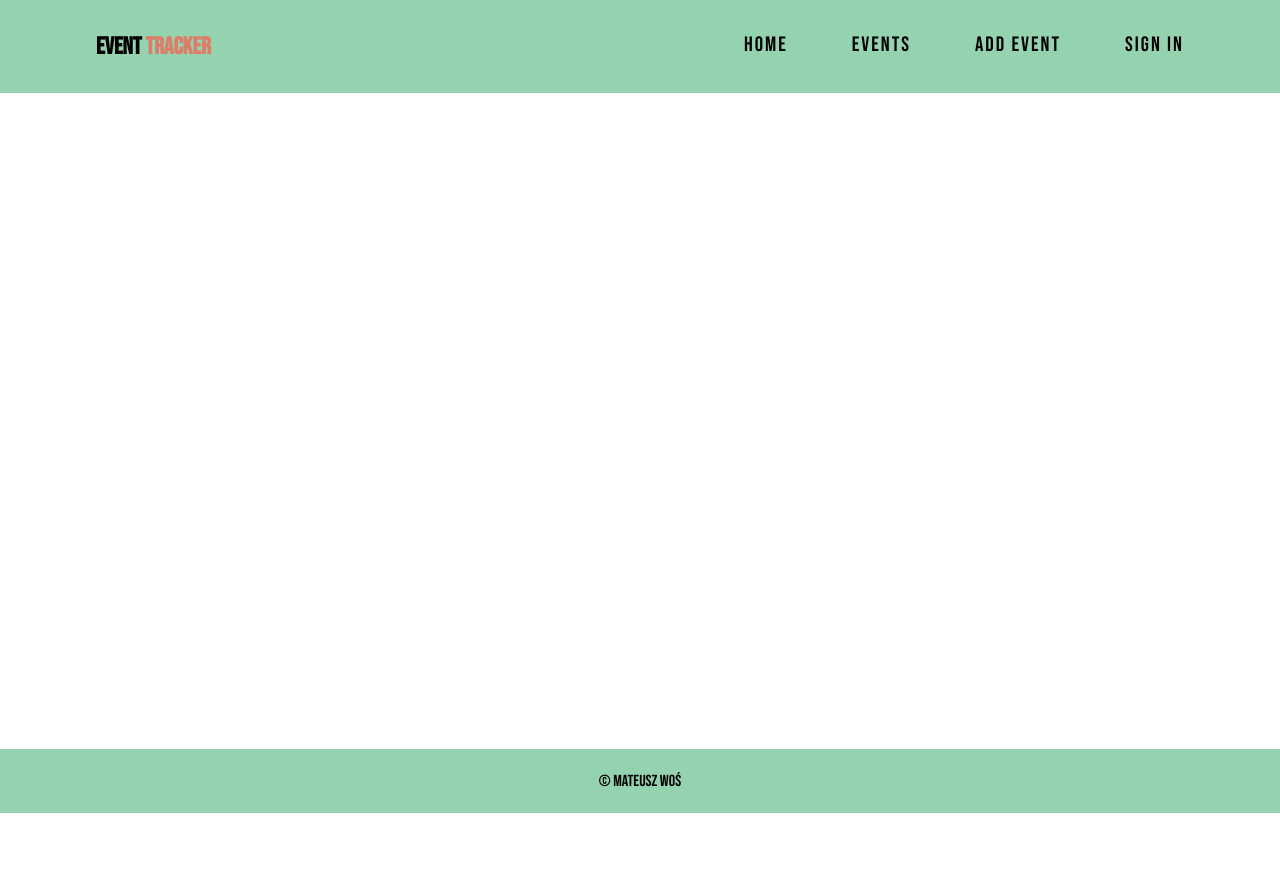
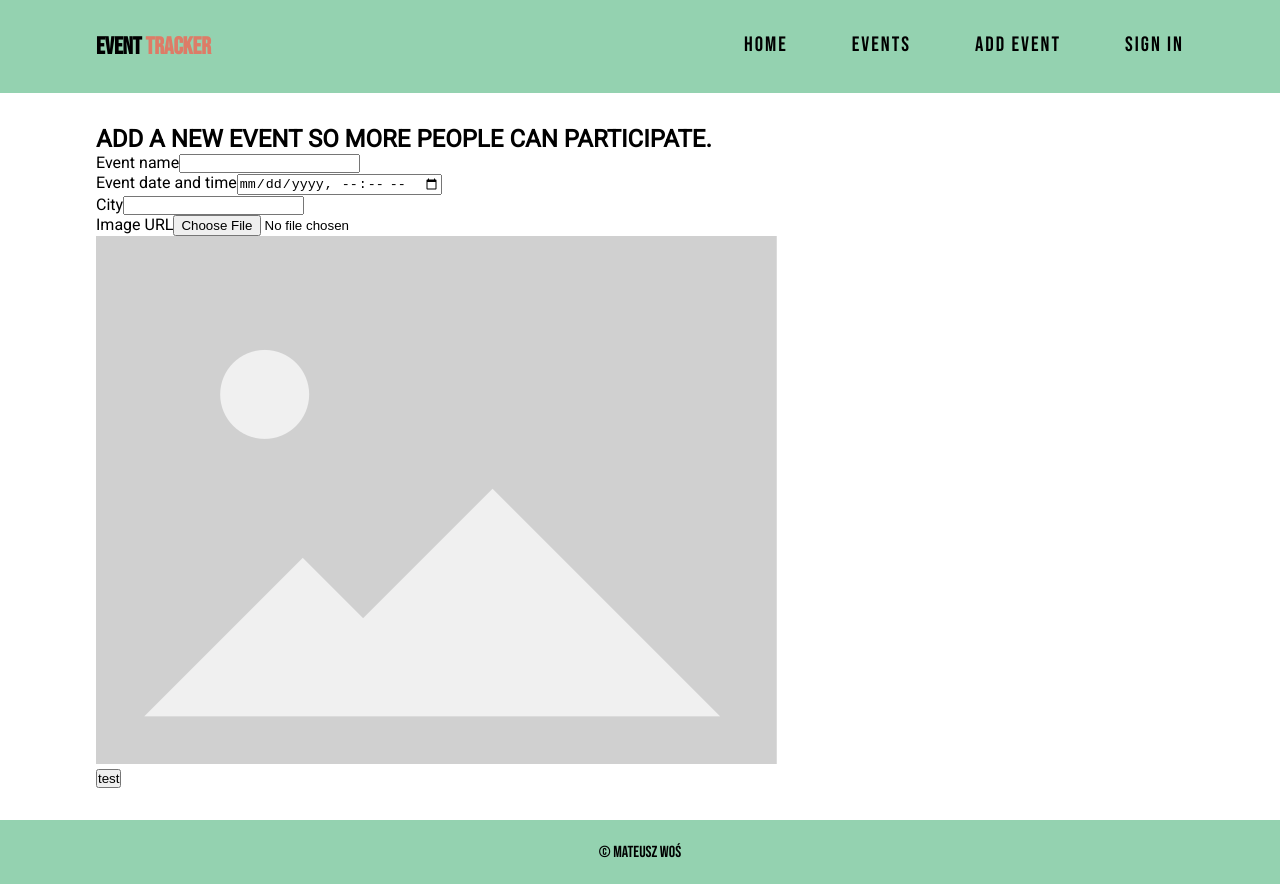
Before and after one commit to Desparion7/Event-tracker, an Angular app: page /add-event in a window 1280 px wide. Before the commit this address led to /. Before the commit the page ends 813 px from the top, so only its background shows below. Built offline with nearby package versions, Linux system fonts and the light colour scheme.

Commit message:
add add-event page basic

```diff
--- /dev/null
+++ b/src/app/add-event/add-event.component.css
@@ -0,0 +1,3 @@
+.newEvent h2 {
+  text-transform: uppercase;
+}
--- /dev/null
+++ b/src/app/add-event/add-event.component.html
@@ -0,0 +1,39 @@
+<div class="newEvent container">
+  <h2>Add a new event so more people can participate.</h2>
+  <form (ngSubmit)="onSubmit(newEventForm)" #newEventForm="ngForm">
+    <div>
+      <label for="eventName">Event name</label>
+      <input type="text" id="eventName" name="eventName" ngModel required />
+    </div>
+    <div>
+      <label for="eventName">Event date and time</label>
+      <input
+        type="datetime-local"
+        id="eventDate"
+        name="eventDate"
+        ngModel
+        required
+      />
+    </div>
+    <div>
+      <label for="eventCity">City</label>
+      <input type="text" id="eventCity" name="eventCity" ngModel required />
+    </div>
+    <div>
+      <label for="imagePath">Image URL</label>
+      <input
+        (change)="showPreview($event)"
+        type="file"
+        id="imagePath"
+        name="imagePath"
+        ngModel
+        required
+        #imagePath
+      />
+    </div>
+    <div>
+      <img [src]="imgSrc" />
+    </div>
+    <button type="submit">test</button>
+  </form>
+</div>
--- /dev/null
+++ b/src/app/add-event/add-event.component.ts
@@ -0,0 +1,29 @@
+import { Component, ViewChild, OnInit } from '@angular/core';
+import { NgForm } from '@angular/forms';
+
+@Component({
+  selector: 'app-add-event',
+  templateUrl: './add-event.component.html',
+  styleUrls: ['./add-event.component.css'],
+})
+export class AddEventComponent implements OnInit {
+  @ViewChild('newEventForm') eventForm!: NgForm;
+
+  imgSrc: any = './assets/placeholder.png';
+  selectedImg: any;
+
+  ngOnInit(): void {}
+
+  onSubmit(event: NgForm) {
+    console.log(event);
+  }
+
+  showPreview($event: any) {
+    const reader = new FileReader();
+    reader.onload = (e) => {
+      if (e.target) this.imgSrc = e.target.result;
+    };
+    reader.readAsDataURL($event.target.files[0]);
+    this.selectedImg = $event.target.files[0];
+  }
+}
--- a/src/app/app-routing.module.ts
+++ b/src/app/app-routing.module.ts
@@ -3,11 +3,13 @@ import { RouterModule, Routes } from '@angular/router';
 import { MainpageComponent } from './mainpage/mainpage.component';
 import { EventsListPageComponent } from './events-list-page/events-list-page.component';
 import { EventPageComponent } from './event-page/event-page.component';
+import { AddEventComponent } from './add-event/add-event.component';
 
 const routes: Routes = [
   { path: '', component: MainpageComponent },
   { path: 'events', component: EventsListPageComponent },
   { path: 'event/:id', component: EventPageComponent },
+  { path: 'add-event', component: AddEventComponent },
 ];
 
 @NgModule({
--- a/src/app/app.module.ts
+++ b/src/app/app.module.ts
@@ -10,6 +10,8 @@ import { EventsListPageComponent } from './events-list-page/events-list-page.com
 import { EventListItemComponent } from './events-list-page/event-list-item/event-list-item.component';
 import { EventPageComponent } from './event-page/event-page.component';
 import { CommentComponent } from './event-page/comment/comment.component';
+import { AddEventComponent } from './add-event/add-event.component';
+import { FormsModule } from '@angular/forms';
 
 @NgModule({
   declarations: [
@@ -21,8 +23,9 @@ import { CommentComponent } from './event-page/comment/comment.component';
     EventListItemComponent,
     EventPageComponent,
     CommentComponent,
+    AddEventComponent,
   ],
-  imports: [BrowserModule, AppRoutingModule],
+  imports: [BrowserModule, AppRoutingModule, FormsModule],
   providers: [],
   bootstrap: [AppComponent],
 })
--- a/src/app/events-list-page/events-list-page.component.html
+++ b/src/app/events-list-page/events-list-page.component.html
@@ -1,8 +1,8 @@
 <div class="events container">
   <div class="events-search"><h2>Event search engine</h2></div>
-  <form class="events-filtrs">
+  <form class="events-filtrs" (ngSubmit)="onSubmit()" #searchEvents="ngForm">
     <div class="events-filtrs-options">
-      <select formControlName="category">
+      <select name="category" ngModel>
         <option value="">All Category</option>
         <option value="Theater Performances">Theater Performances</option>
         <option value="Stand-up Performances">Stand-up Performances</option>
@@ -11,7 +11,7 @@
         <option value="Sport Event">Sport Event</option>
         <option value="Other Events">Other Events</option>
       </select>
-      <select formControlName="localization">
+      <select name="localization" ngModel>
         <option value="All Localization">All Localization</option>
         <option value="woj. Dolnośląskie">woj. Dolnośląskie</option>
         <option value="woj. Kujawsko-pomorskie">woj. Kujawsko-pomorskie</option>
@@ -32,14 +32,19 @@
         <option value="woj. Wielkopolskie">woj. Wielkopolskie</option>
         <option value="woj. Zachodniopomorskie">woj. Zachodniopomorskie</option>
       </select>
-      <select formControlName="localization">
+      <select name="localization" ngModel>
         <option value="Sort By Date">Sort By Date</option>
         <option value="Sort By City">Sort By City</option>
       </select>
     </div>
     <div class="events-filtrs-text">
-      <input type="text" placeholder="Event name or city" />
-      <button class="btn-main">Search Events</button>
+      <input
+        type="text"
+        placeholder="Event name or city"
+        name="searchText"
+        ngModel
+      />
+      <button type="submit" class="btn-main">Search Events</button>
     </div>
   </form>
   <app-event-list-item />
--- a/src/app/events-list-page/events-list-page.component.ts
+++ b/src/app/events-list-page/events-list-page.component.ts
@@ -6,5 +6,5 @@ import { Component } from '@angular/core';
   styleUrls: ['./events-list-page.component.css']
 })
 export class EventsListPageComponent {
-
+  onSubmit(){}
 }
--- a/src/app/layout/header/header.component.html
+++ b/src/app/layout/header/header.component.html
@@ -5,7 +5,7 @@
   <ul>
     <li routerLink="/">Home</li>
     <li routerLink="/events">Events</li>
-    <li routerLink="/new-event">Add Event</li>
+    <li routerLink="/add-event">Add Event</li>
     <li routerLink="/signin">Sign in</li>
   </ul>
 </nav>
```
Also changed, not shown: src/assets/placeholder.png (added), 1 other file (tests, documents, lock files or other folders).
